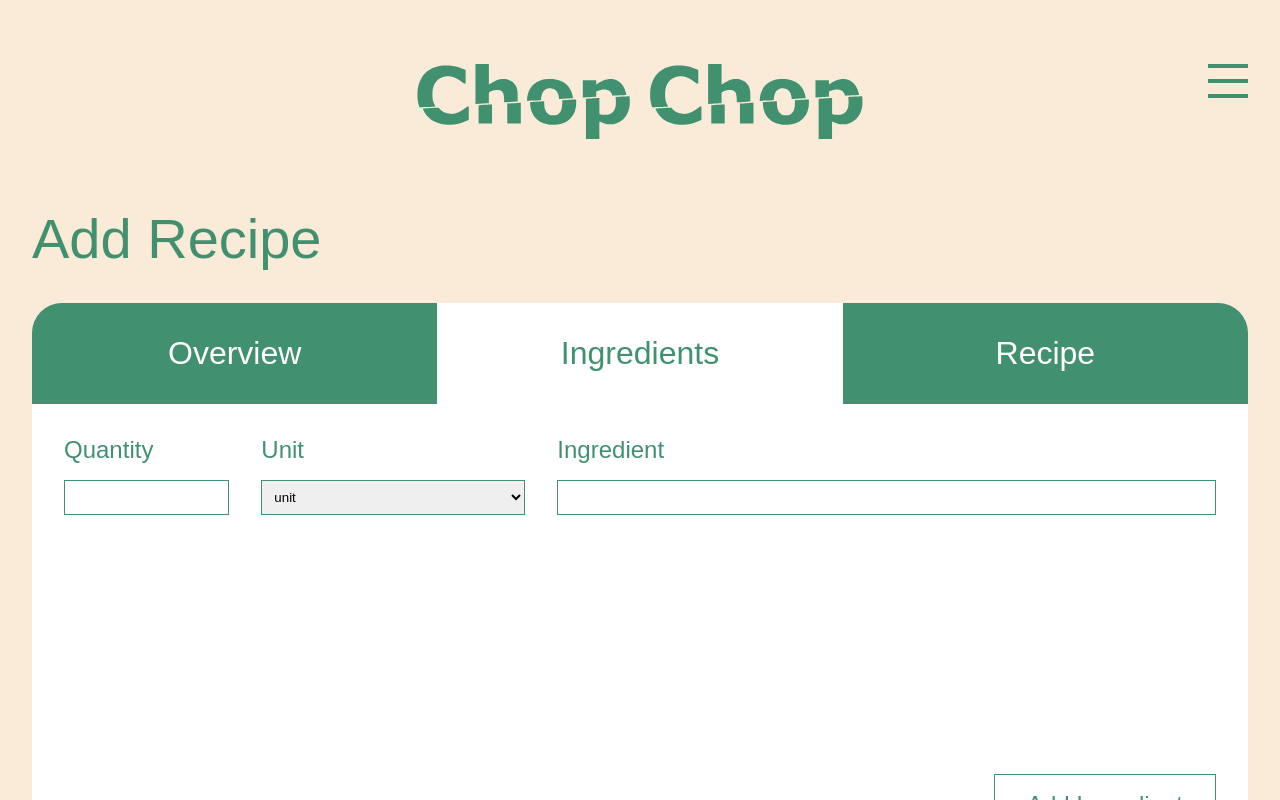
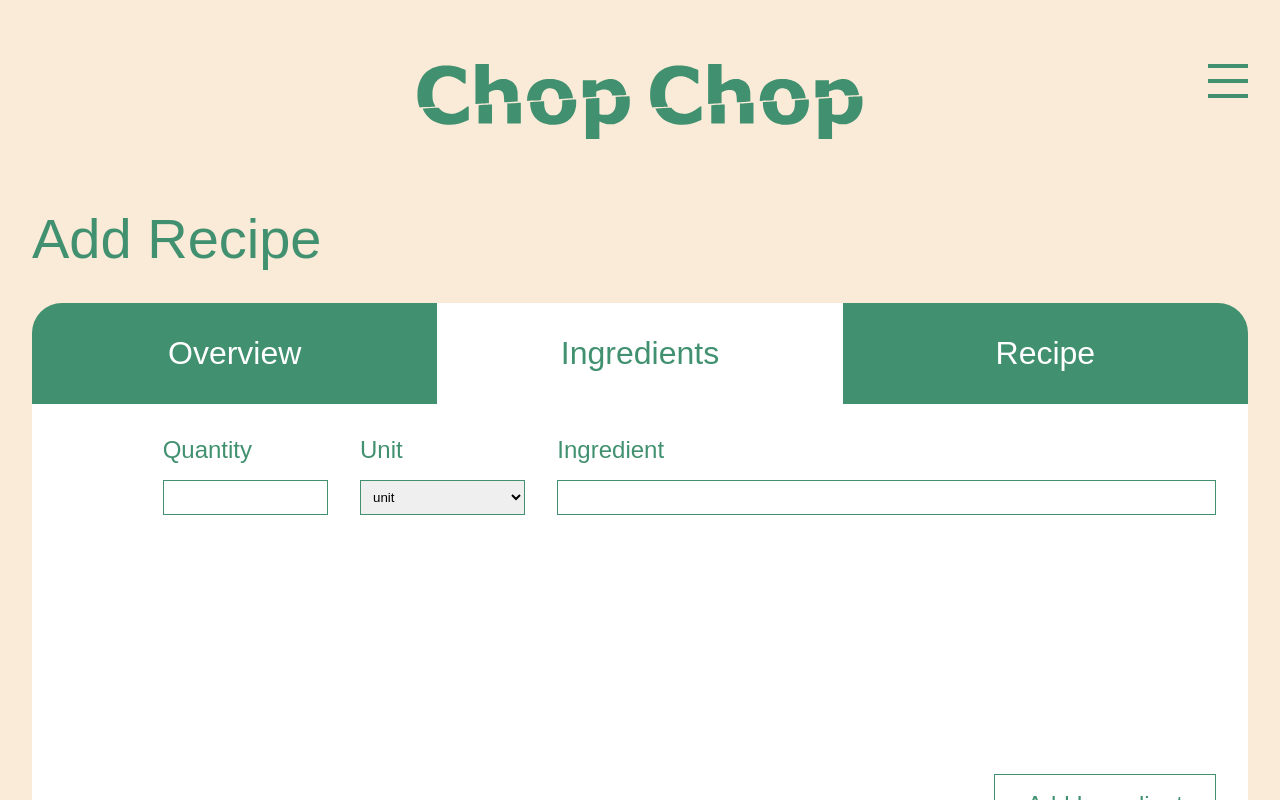
Before and after one commit to Mr-Turtle12/Chop-Chop, a Vue app in the folder frontend/: page /add-recipe in a window 1280 px wide. Both pictures are taken after a click on the button "Ingredients". Shown: the top 800 px of the page. Built offline with nearby package versions, Linux system fonts and the light colour scheme; a web font is replaced by a local one.

Commit message:
WORKING remove ingredient button

```diff
--- a/frontend/src/views/AddRecipe.vue
+++ b/frontend/src/views/AddRecipe.vue
@@ -152,7 +152,10 @@
         </form>
       </div>
 
-      <form class="c-add-recipe__ingredient-form js-ingredient-form">
+      <form
+        class="c-add-recipe__ingredient-form js-ingredient-form"
+        @submit.prevent="removeIngredient($event)"
+      >
         <div class="c-add-recipe__ingredient-headings">
           <h2 class="c-add-recipe__ingredient-heading c-add-recipe__ingredient-heading--quantity">
             Quantity
@@ -169,9 +172,17 @@
 
         <ul class="c-add-recipe__ingredient-container js-ingredient-container">
           <li class="c-add-recipe__ingredient js-ingredient">
+            <button
+              id="ingredient_0"
+              class="c-add-recipe__remove-ingredient js-remove-ingredient"
+              @click="removeIngredient($event)"
+            >
+              X
+            </button>
+
             <input
               id="ingredientQuantity"
-              type="text"
+              type="number"
               class="c-add-recipe__input c-add-recipe__input--ingredient-quantity"
               maxlength="25"
             >
@@ -308,21 +319,46 @@ function addIngredient() {
     event.preventDefault()
 
     const ingredientContainer = document.querySelector('.js-ingredient-container')
-    const ingredientTemplate = document.querySelector('.js-ingredient') // Template to clone
+    const ingredientTemplate = document.querySelector('.js-ingredient')
 
-    // Clone the template
+    // Clone ingredient template
     const newIngredient = ingredientTemplate.cloneNode(true)
 
-    // Clear input values in the cloned ingredient
+    // Clear input values
     const inputs = newIngredient.querySelectorAll('.c-add-recipe__input')
     inputs.forEach(input => {
         input.value = ''
     })
     const unitDropdown = newIngredient.querySelector('.c-add-recipe__input--ingredient-unit')
-    unitDropdown.selectedIndex = 0 // This will select the first option
+    unitDropdown.selectedIndex = 0
 
     // Append the cloned ingredient to the container
     ingredientContainer.appendChild(newIngredient)
+
+    // Set id of the remove button
+    const index = ingredientContainer.children.length - 1
+    const removeButtonID = 'ingredient_' + index
+
+    newIngredient.children[0].setAttribute('id', removeButtonID)
+
+    // Add event listener to the remove button on the newIngredient
+    newIngredient.children[0].addEventListener('click', () => {
+        // this needs to pass through the id
+        removeIngredient(removeButtonID)
+    })
+}
+
+
+// removing index of the ingredient within the array rather than the id of the ingredient
+function removeIngredient(removeButtonID) {
+    console.log('remove button ' + removeButtonID)
+
+    const containerToRemove = document.getElementById(removeButtonID).parentElement
+    console.log(containerToRemove)
+
+    if (containerToRemove) {
+        containerToRemove.remove()
+    }
 }
 
 
@@ -588,7 +624,7 @@ const submitForm = () => {
     color: #419170;
 
     &--quantity {
-      grid-column: 1/3;
+      grid-column: 2/4;
 
       @include media("<=tablet") {
         grid-column: 1/1;
@@ -596,7 +632,7 @@ const submitForm = () => {
     }
 
     &--unit {
-      grid-column: 3/6;
+      grid-column: 4/6;
 
       @include media("<=tablet") {
         grid-column: 2/3;
@@ -615,6 +651,12 @@ const submitForm = () => {
   &__ingredient {
     @include grid;
 
+    &:first-child {
+      #{$c}__remove-ingredient {
+        display:none;
+      }
+    }
+
     &:last-child {
       margin-bottom: var(--space-m);
 
@@ -622,6 +664,13 @@ const submitForm = () => {
         margin-bottom: var(--space-xs);
       }
     }
+  }
+
+  &__remove-ingredient {
+    @include ts-heading-3;
+    color: var(--dark-green);
+    grid-column: 1/1;
+    margin-top: var(--space-xs);
   }
 
   &__add-ingredient-button,
@@ -648,7 +697,14 @@ const submitForm = () => {
     color: #419170;
   }
 
+  &__recipe-container {
+    @include grid;
+  }
+
   &__recipe-step {
+    grid-column: 2/-1;
+
+
     &::marker {
       @include ts-heading-4;
       color:#419170;
@@ -671,6 +727,7 @@ const submitForm = () => {
 
   &__input {
     border: solid 1px #419170;
+    box-sizing: border-box;
     margin-top: var(--space-xs);
     padding:var(--space-xxs);
     position: relative;
@@ -702,7 +759,7 @@ const submitForm = () => {
     }
 
     &--ingredient-quantity {
-    grid-column: 1/3;
+    grid-column: 2/4;
 
       @include media("<=tablet") {
         grid-column: 1/1;
@@ -710,7 +767,7 @@ const submitForm = () => {
     }
 
     &--ingredient-unit {
-      grid-column: 3/6;
+      grid-column: 4/6;
 
       @include media("<=tablet") {
         grid-column: 2/3;
```
